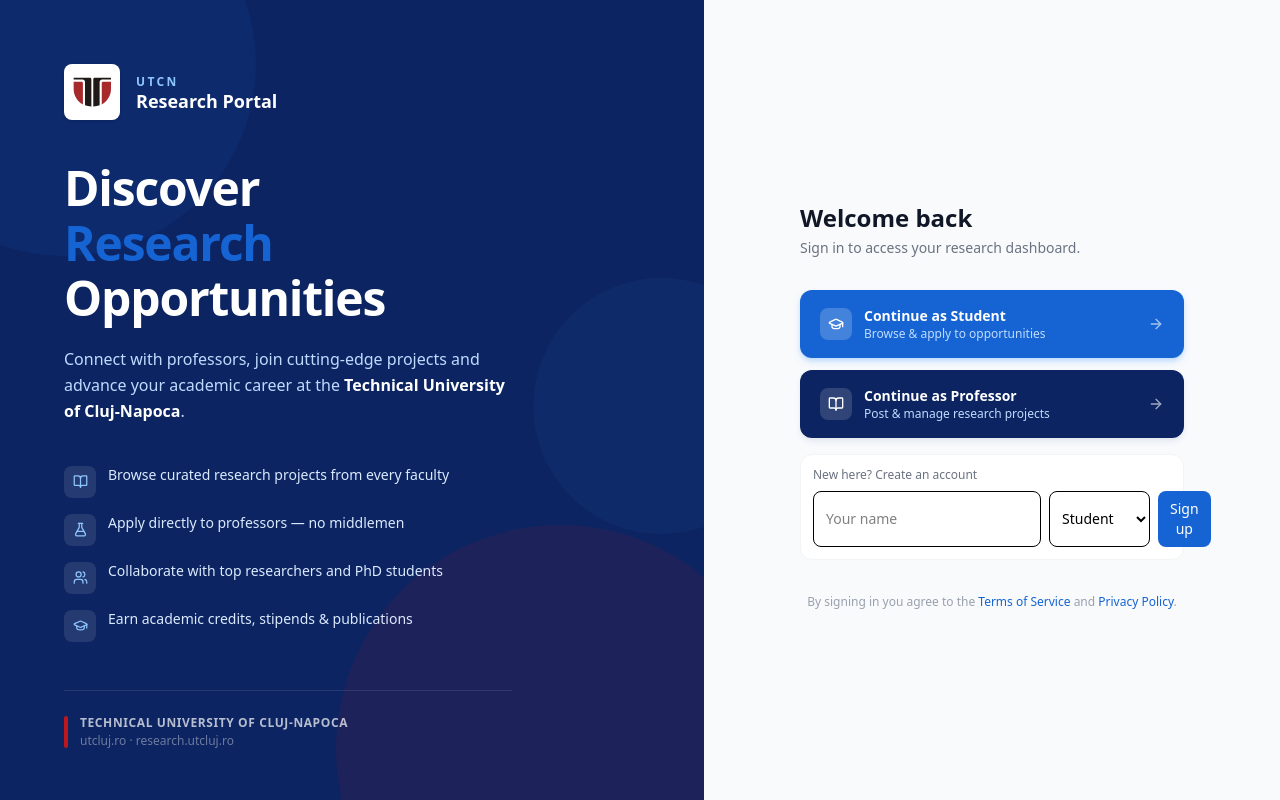
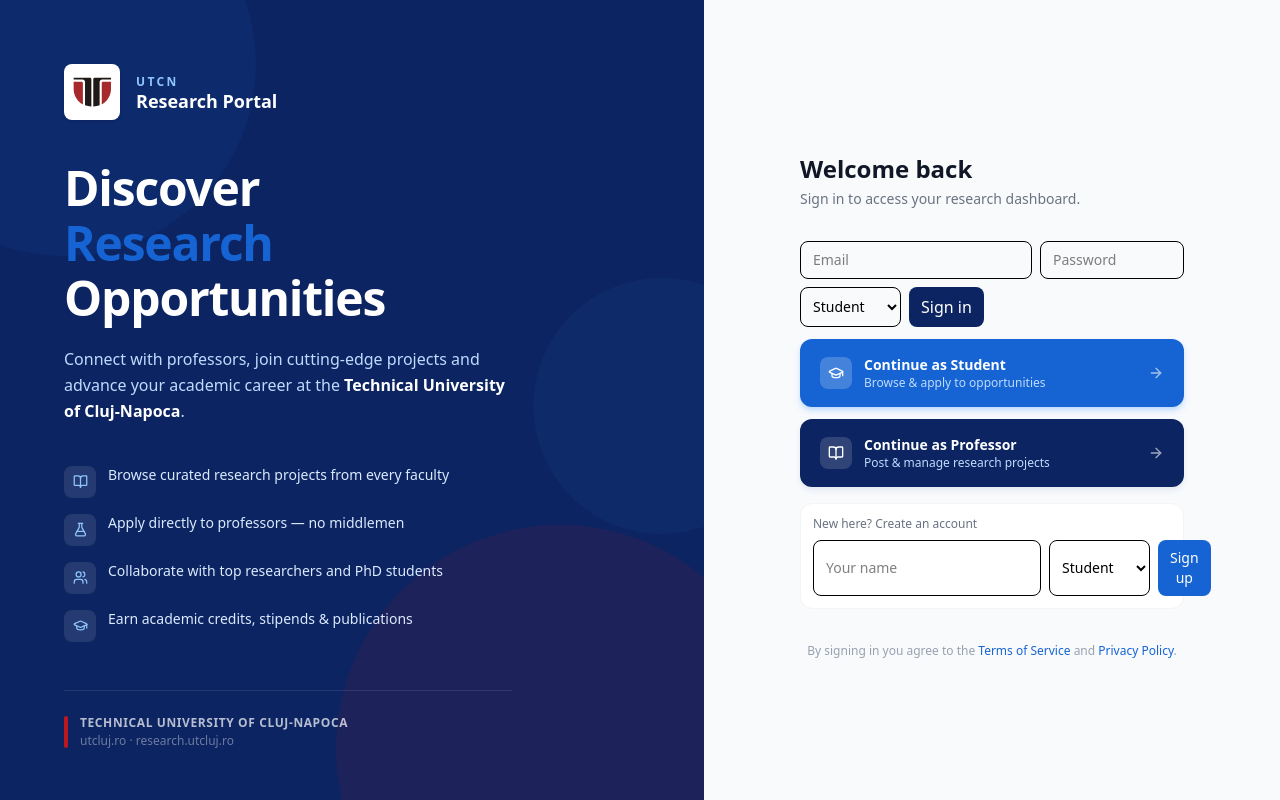
Before and after one commit to GDGoC-UTCN/research-opportunities-tucn, a React (Vite) app in the folder tucn-research-opportunities/: page / in a window 1280 px wide. Built offline with nearby package versions, Linux system fonts and the light colour scheme.

Commit message:
feat(auth): persist users to localStorage, add email/password signup/login

```diff
--- a/tucn-research-opportunities/src/App.tsx
+++ b/tucn-research-opportunities/src/App.tsx
@@ -52,7 +52,9 @@
       department: data.department,
       approved: data.role === 'student' ? true : false,
     };
-    setUsers(prev => [newUser, ...prev]);
+    const updated = [newUser, ...users];
+    setUsers(updated);
+    localStorage.setItem('tucn_users', JSON.stringify(updated));
     if (newUser.role === 'student') {
       setCurrentUser(newUser);
       setView('list');
@@ -60,6 +62,20 @@
       alert('Professor account created and pending admin approval. An admin must approve the account before you can post.');
     }
   };
+
+  // Email/password login handler (called from LoginView via a small global hook)
+  const handleLoginEmail = (email: string, password: string, role: 'student' | 'professor' | 'admin') => {
+    const user = users.find(u => u.email === email && u.password === password && u.role === role && (role !== 'professor' || u.approved));
+    if (!user) {
+      alert('Invalid credentials or account not approved.');
+      return;
+    }
+    setCurrentUser(user);
+    setView(user.role === 'professor' ? 'dashboard' : user.role === 'admin' ? 'dashboard' : 'list');
+  };
+
+  // expose small global function for the simple login form in LoginView
+  (window as any).__handleLoginEmail = handleLoginEmail;
 
   const approveProfessor = (id: string) => {
     setUsers(prev => prev.map(u => u.id === id ? { ...u, approved: true } : u));
@@ -81,6 +97,30 @@
   useEffect(() => {
     loadPostings();
   }, []);
+
+  // load users from localStorage (if present)
+  useEffect(() => {
+    try {
+      const raw = localStorage.getItem('tucn_users');
+      if (raw) {
+        const parsed = JSON.parse(raw) as User[];
+        if (Array.isArray(parsed) && parsed.length > 0) {
+          setUsers(parsed);
+        }
+      }
+    } catch (e) {
+      // ignore
+    }
+  }, []);
+
+  // persist users whenever they change
+  useEffect(() => {
+    try {
+      localStorage.setItem('tucn_users', JSON.stringify(users));
+    } catch (e) {
+      // ignore
+    }
+  }, [users]);
 
   useEffect(() => {
     setCurrentPage(1);
--- a/tucn-research-opportunities/src/components/common/LoginView.tsx
+++ b/tucn-research-opportunities/src/components/common/LoginView.tsx
@@ -88,6 +88,24 @@
           <p className="text-gray-500 text-sm mb-8">Sign in to access your research dashboard.</p>
 
           <div className="space-y-3">
+            {/* Lightweight login form (email + password) */}
+            <form onSubmit={(e) => { e.preventDefault(); const fd = new FormData(e.currentTarget as HTMLFormElement); const email = fd.get('loginEmail') as string; const pass = fd.get('loginPass') as string; const role = (fd.get('loginRole') as string) as 'student' | 'professor' | 'admin';
+              // find user by role and credentials handled in App via handleLoginEmail
+              (window as any).__handleLoginEmail?.(email, pass, role);
+            }} className="grid grid-cols-1 gap-2">
+              <div className="flex gap-2">
+                <input name="loginEmail" type="email" required placeholder="Email" className="flex-1 text-sm px-3 py-2 border rounded-lg" />
+                <input name="loginPass" type="password" required placeholder="Password" className="w-36 text-sm px-3 py-2 border rounded-lg" />
+              </div>
+              <div className="flex gap-2">
+                <select name="loginRole" defaultValue="student" className="text-sm px-2 py-2 border rounded-lg">
+                  <option value="student">Student</option>
+                  <option value="professor">Professor</option>
+                  <option value="admin">Admin</option>
+                </select>
+                <button type="submit" className="px-3 py-2 bg-utcn-navy text-white rounded-lg">Sign in</button>
+              </div>
+            </form>
             {/* Student button */}
             <motion.button
               whileHover={{ scale: 1.015 }}
--- a/tucn-research-opportunities/src/types.ts
+++ b/tucn-research-opportunities/src/types.ts
@@ -39,6 +39,9 @@
   department?: string;
   // for professor accounts: whether admin approved this account
   approved?: boolean;
+  // credentials for demo (in a real app do not store plain passwords)
+  email?: string;
+  password?: string;
 }
 
 export type ApplicationStatus = 'pending' | 'accepted' | 'rejected';
@@ -100,6 +103,16 @@
   avatar: 'https://picsum.photos/seed/admin/100/100',
   approved: true,
 };
+
+// simple demo credentials
+MOCK_ADMIN.email = 'admin@utcn.edu';
+MOCK_ADMIN.password = 'adminpass';
+MOCK_STUDENT.email = 'alex.pop@student.utcn';
+MOCK_STUDENT.password = 'studentpass';
+MOCK_STUDENT_2.email = 'maria.ionescu@student.utcn';
+MOCK_STUDENT_2.password = 'studentpass2';
+MOCK_PROFESSOR.email = 'andrew.julian@utcn';
+MOCK_PROFESSOR.password = 'profpass';
 
 export const MOCK_OPPORTUNITIES: Opportunity[] = [
   {
```
